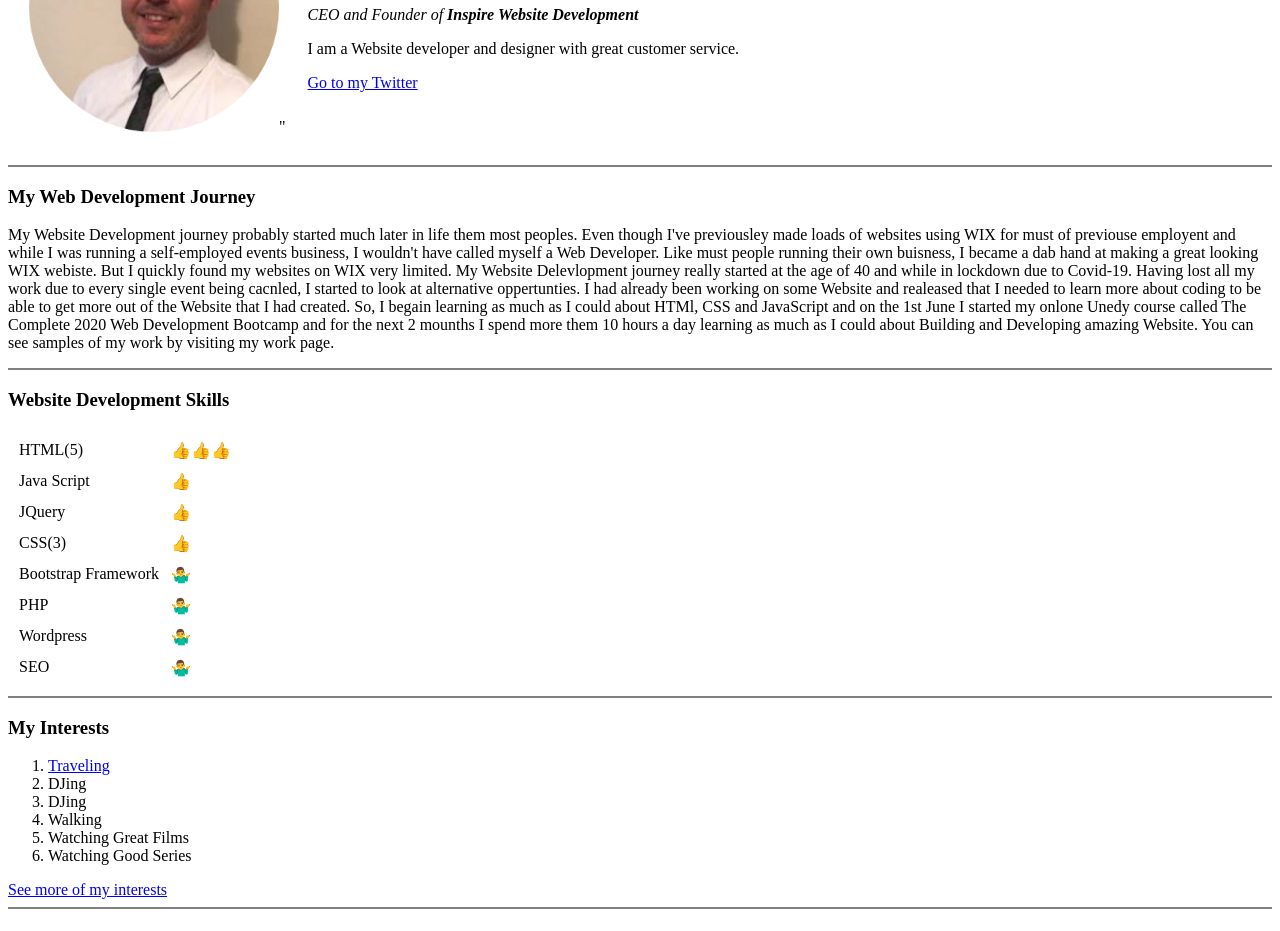
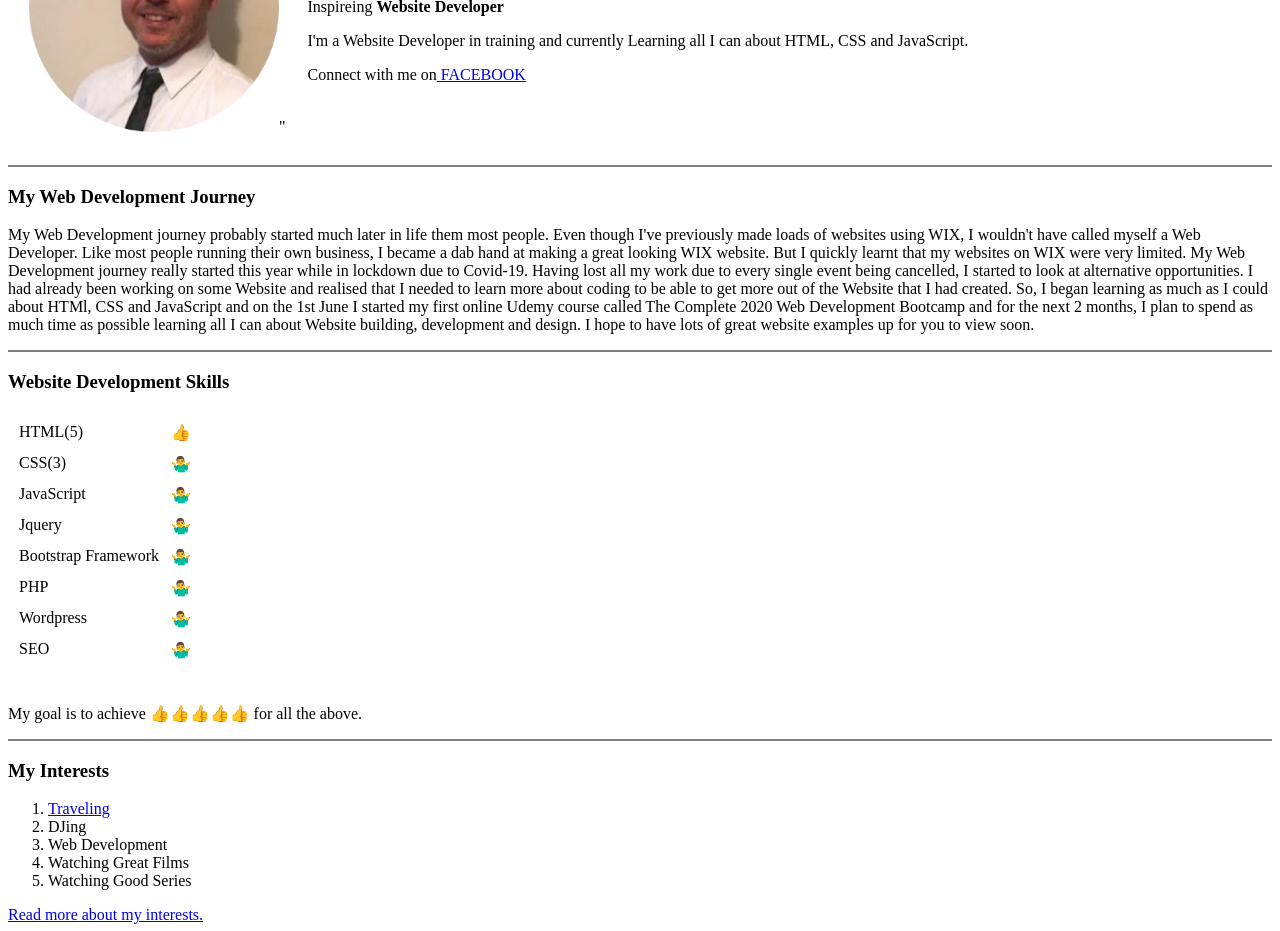
Before and after one commit to martinbreynolds/Gary-Tate-CV, a plain HTML site: page index.html in a window 1280 px wide. Shown: the part 147-1078 px from the top of the page. Drawn offline with Linux system fonts and the light colour scheme.

Commit message:
added new index file

```diff
--- a/index.html
+++ b/index.html
@@ -11,28 +11,27 @@
     <tr>
       <td><img src="Image/GaryTate.png" width="250" height="250" alt="Gary Tate's Profile Photo">" </td>
       <td><h1>Gary Tate</h1>
-        <p><em>CEO and Founder of <strong>Inspire Website Development</strong></em></p>
-        <p>I am a Website developer and designer with great customer service.</p>
-        <a href="https://twitter.com/garytate?lang=en">Go to my Twitter</a>
+        <p>Inspireing <strong>Website Developer</strong></p>
+        <p>I'm a Website Developer in training and currently Learning all I can about HTML, CSS and JavaScript.</p>
+        <p> Connect with me on<a href="https://www.facebook.com/tategary"> FACEBOOK</a></p>
        </td>
     </tr>
   </table>
   <hr size"3" noshade>
   <h3>My Web Development Journey</h3>
-  <p>My Website Development journey probably started much later in life them most peoples.
-    Even though I've previousley made loads of websites using WIX for must of previouse
-    employent and while I was running a self-employed events business, I wouldn't have called
-    myself a Web Developer. Like must people running their own buisness, I became a dab hand
-    at making a great looking WIX webiste. But I quickly found my websites on WIX very
-    limited. My Website Delevlopment journey really started at the age of 40 and while
-    in lockdown due to Covid-19. Having lost all my work due to every single event being
-    cacnled, I started to look at alternative oppertunties. I had already been working on
-    some Website and realeased that I needed to learn more about coding to be able to get
-    more out of the Website that I had created. So, I begain learning as much as I could
-    about HTMl, CSS and JavaScript and on the 1st June I started my onlone Unedy course
-    called The Complete 2020 Web Development Bootcamp and for the next 2 mounths I spend
-    more them 10 hours a day learning as much as I could about Building and Developing
-    amazing Website. You can see samples of my work by visiting my work page.</p>
+  <p>My Web Development journey probably started much later in life them most people.
+    Even though I've previously made loads of websites using WIX, I wouldn't have called
+    myself a Web Developer. Like most people running their own business, I became a dab
+    hand at making a great looking WIX website. But I quickly learnt that my websites on
+    WIX were very limited. My Web Development journey really started this year while in lockdown
+    due to Covid-19. Having lost all my work due to every single event being cancelled, I started
+    to look at alternative opportunities. I had already been working on some Website and realised
+    that I needed to learn more about coding to be able to get more out of the Website that I had
+    created. So, I began learning as much as I could about HTMl, CSS and JavaScript and on the 1st
+    June I started my first online Udemy course called The Complete 2020 Web Development Bootcamp and
+    for the next 2 months, I plan to spend as much time as possible learning all I can about Website
+    building, development and design. I hope to have lots of great website examples up for you to
+    view soon.</p>
   <hr size"3" noshade>
   <h3>Website Development Skills</h3>
 
@@ -40,19 +39,19 @@
 <table cellspacing="10">
   <tr>
     <td>HTML(5)</td>
-    <td>👍👍👍</td>
-  </tr>
-  <tr>
-    <td>Java Script</td>
-    <td>👍</td>
-  </tr>
- <tr>
-    <td>JQuery</td>
     <td>👍</td>
   </tr>
   <tr>
     <td>CSS(3)</td>
-    <td>👍</td>
+    <td>🤷‍♂️</td>
+  </tr>
+ <tr>
+    <td>JavaScript</td>
+    <td>🤷‍♂️</td>
+  </tr>
+  <tr>
+    <td>Jquery</td>
+    <td>🤷‍♂️</td>
   </tr>
   <tr>
     <td>Bootstrap Framework</td>
@@ -71,24 +70,24 @@
     <td>🤷‍♂️</td>
   </tr>
 </table>
+<br>
+<p>My goal is to achieve 👍👍👍👍👍 for all the above.</p>
 <hr size"3" noshade>
   <h3>My Interests</h3>
   <ol>
     <li><a
-        href="https://scontent-lht6-1.xx.fbcdn.net/v/t1.0-9/46323249_10156883738494439_1506972263159693312_n.jpg?_nc_cat=105&_nc_sid=0be424&_nc_ohc=Zuw-eNgdDn4AX9WAftG&_nc_ht=scontent-lht6-1.xx&oh=1bbb8e57e0e5c9a50a5c41604429aaa6&oe=5EF9AE9D">Traveling</a>
-    </li>
+        href="https://scontent-lht6-1.xx.fbcdn.net/v/t1.0-9/46323249_10156883738494439_1506972263159693312_n.jpg?_nc_cat=105&_nc_sid=0be424&_nc_ohc=Zuw-eNgdDn4AX9WAftG&_nc_ht=scontent-lht6-1.xx&oh=1bbb8e57e0e5c9a50a5c41604429aaa6&oe=5EF9AE9D">Traveling</a></li>
     <li>DJing</li>
-    <li>DJing</li>
-    <li>Walking</li>
+    <li>Web Development</li>
     <li>Watching Great Films</li>
     <li>Watching Good Series</li>
   </ol>
-  <a href="Interest.html">See more of my interests</a>
+  <a href="Interest.html">Read more about my interests.</a>
   <hr size"3" noshade>
   <h3>Work Experience</h3>
-  <table>
+  <table cellspacing="10">
     <thead>
-      <tr>
+      <tr align="left">
         <th>Date</th>
         <th>Work</th>
       </tr>
@@ -109,7 +108,7 @@
   <hr size"3" noshade>
   <br>
   <br>
-  <a href="Contacts.html">Contact Me</a>
+  <h2><a href="Contacts.html">CONTACT ME</a></h2>
   <br>
   <br>
   <br>
```
